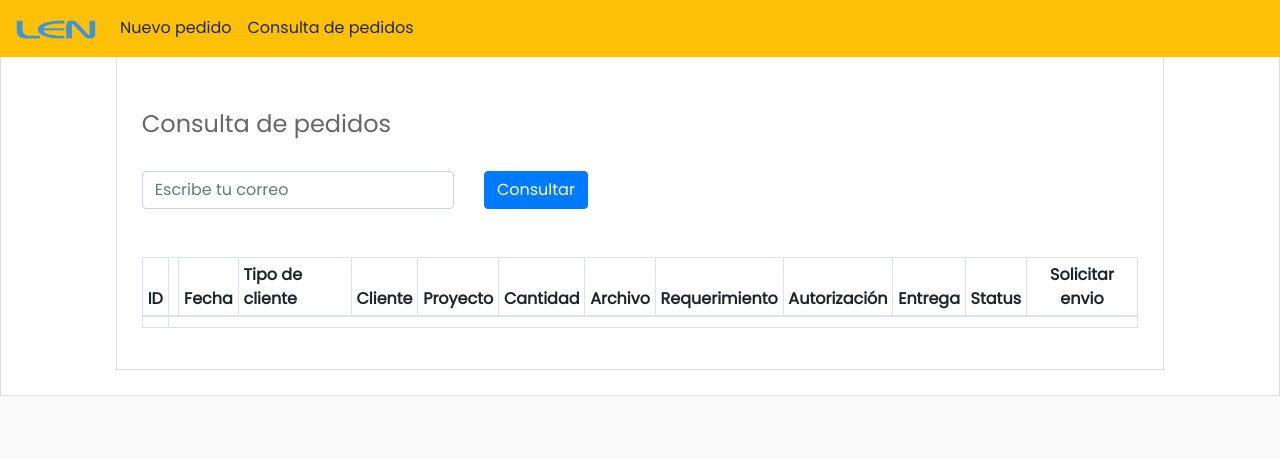
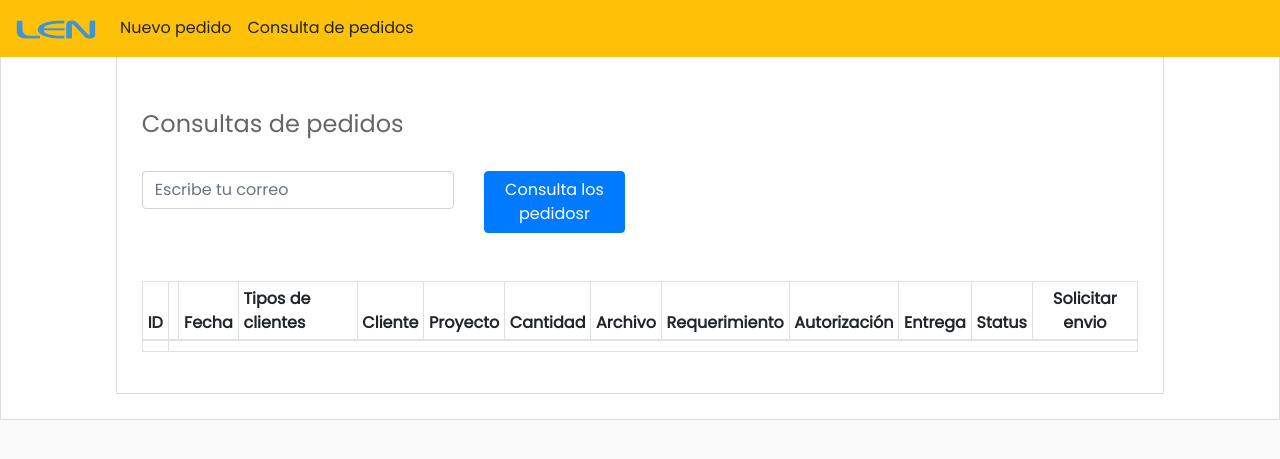
Before and after one commit to sistemaslen/fueralinea, a PHP site: page /fueralinea/consulta-pedido in a window 1280 px wide. Shown: the top 459 px of the page. Run offline with PHP 8.4, Linux system fonts and the light colour scheme; data that the repository does not hold is empty.

Commit message:
se cambiaron los titulos

```diff
--- a/consulta-pedido.php
+++ b/consulta-pedido.php
@@ -60,7 +60,7 @@ if(isset($_GET['correo'])){
           <div class="col-sm-1"></div>
         <div class="col-sm-10 seccion">
         <br><br>
-        <h4>Consulta de pedidos</h4>
+        <h4>Consultas de pedidos</h4>
         <br>
         <form action="consulta-pedido" method="get">
         <div class="row">
@@ -69,7 +69,7 @@ if(isset($_GET['correo'])){
         <input type="email" class="form-control" placeholder="Escribe tu correo" name="correo" id="correo" required>
         </div>
         <div class="col-sm-2">
-        <button class="btn btn-primary">Consultar</button>
+        <button class="btn btn-primary">Consulta los pedidosr</button>
         </div>
 
         </div>
@@ -83,7 +83,7 @@ if(isset($_GET['correo'])){
     <th>ID</th>
     <th></th>
     <th>Fecha</th>
-    <th>Tipo de cliente</th>
+    <th>Tipos de clientes</th>
     <th>Cliente</th>
     <th>Proyecto</th>
     <th>Cantidad</th>
```
